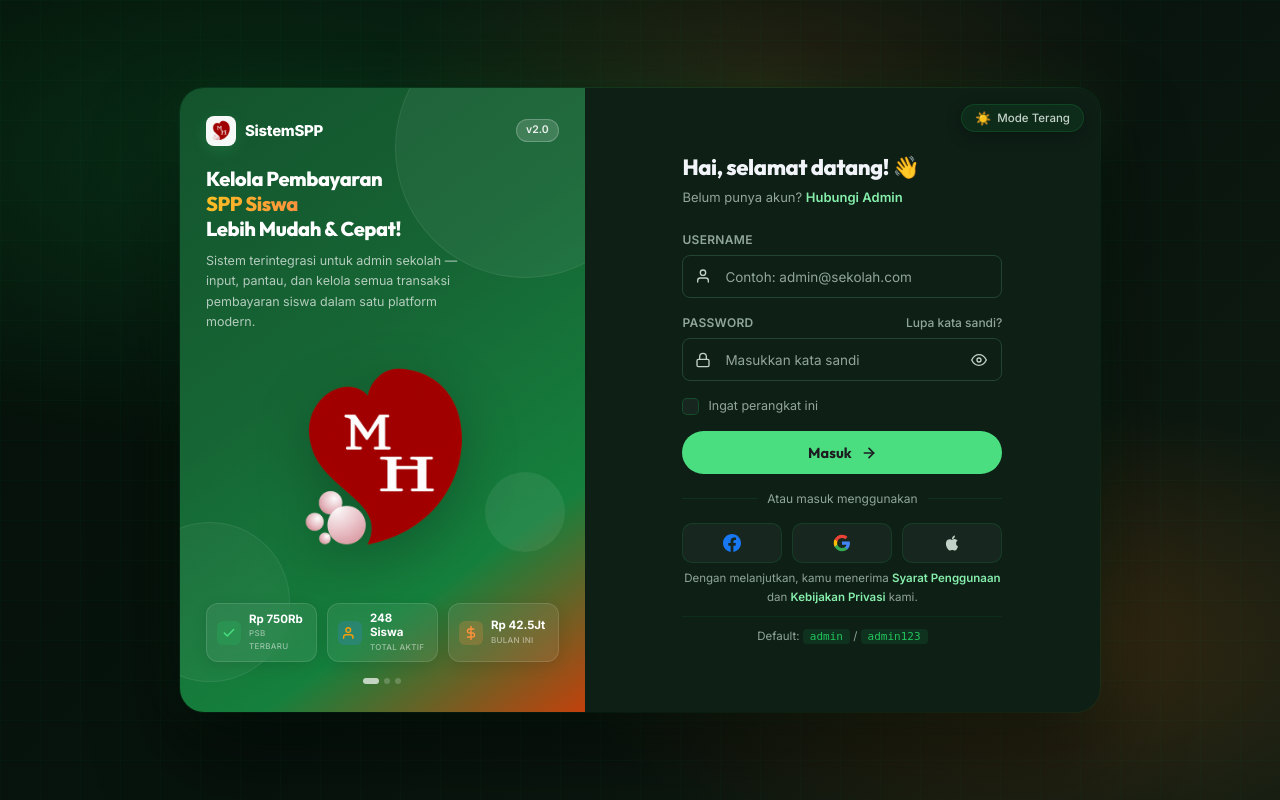
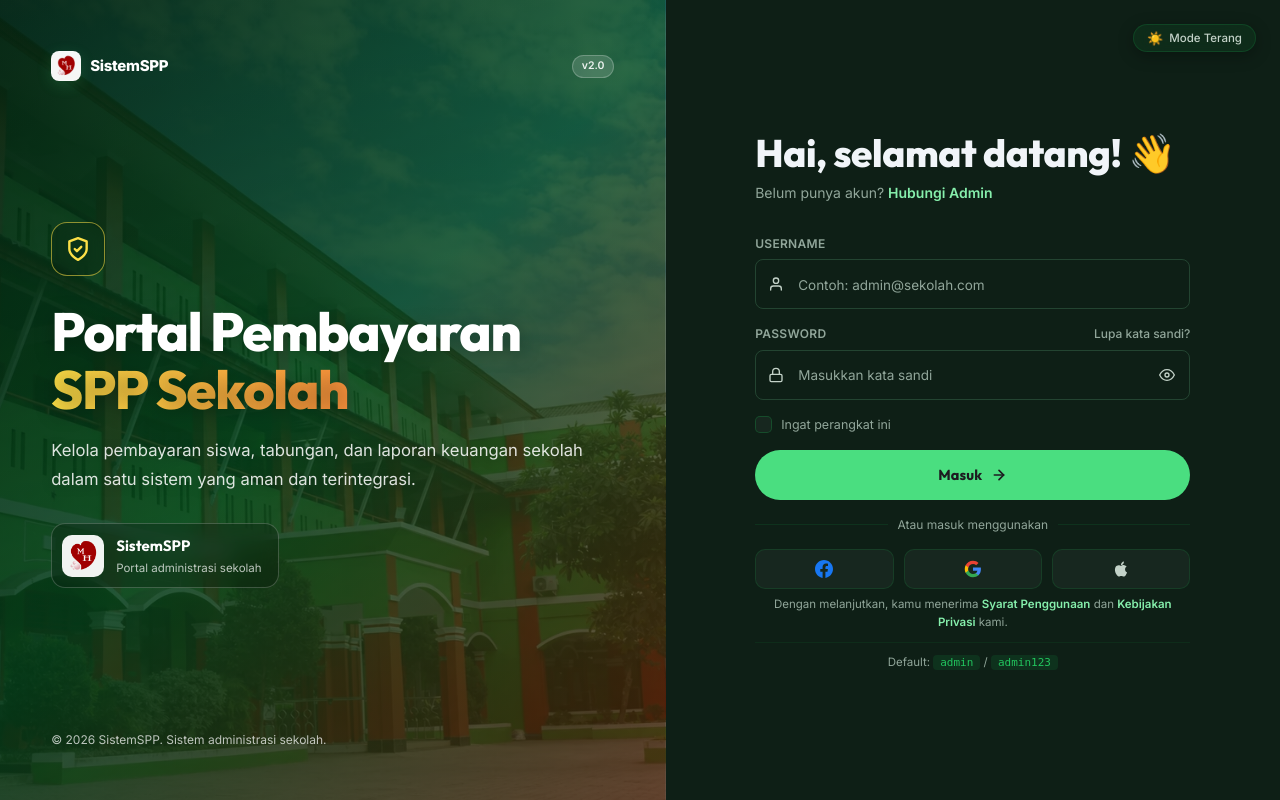
Before and after one commit to Jayszrs/spp-management-system, a PHP site: page /login.php in a window 1280 px wide. Run offline with PHP 8.4, Linux system fonts and the light colour scheme.

Commit message:
Refactor code structure for improved readability and maintainability

```diff
--- a/assets/css/login.css
+++ b/assets/css/login.css
@@ -701,3 +701,189 @@
 [data-theme="light"] .rfield-eye:hover {
   color: var(--accent);
 }
+
+/* Full-screen split portal: school photo + existing login form */
+.login-split-body,
+[data-theme="light"] .login-split-body {
+  padding: 0;
+  overflow: auto;
+  background: var(--bg-base);
+}
+.login-split-body::before,
+[data-theme="light"] .login-split-body::before {
+  display: none;
+}
+.login-card-wrap,
+[data-theme="light"] .login-card-wrap {
+  width: 100%;
+  max-width: none;
+  min-height: 100vh;
+  border-radius: 0;
+  box-shadow: none;
+  animation: none;
+}
+.login-left,
+[data-theme="light"] .login-left {
+  flex: 0 0 52%;
+  min-height: 100vh;
+  padding: clamp(32px, 4vw, 64px);
+  background-image:
+    linear-gradient(135deg, rgba(3, 40, 18, 0.94) 0%, rgba(6, 91, 37, 0.80) 48%, rgba(124, 58, 12, 0.68) 100%),
+    url('../img/school-background.webp');
+  background-size: cover;
+  background-position: center;
+  isolation: isolate;
+}
+.login-left::after {
+  content: '';
+  position: absolute;
+  inset: 0;
+  z-index: -1;
+  background: linear-gradient(180deg, rgba(0,0,0,0.08), rgba(0,0,0,0.32));
+  pointer-events: none;
+}
+.left-topbar {
+  margin-bottom: 0;
+}
+.left-hero {
+  justify-content: center;
+  align-items: flex-start;
+  max-width: 580px;
+}
+.left-feature-icon {
+  width: 54px;
+  height: 54px;
+  display: inline-flex;
+  align-items: center;
+  justify-content: center;
+  color: #fde047;
+  border: 1px solid rgba(253,224,71,0.55);
+  background: rgba(0,0,0,0.18);
+  border-radius: 16px;
+  margin-bottom: 26px;
+  backdrop-filter: blur(8px);
+}
+.left-tagline h1 {
+  max-width: 620px;
+  margin-bottom: 18px;
+  font-size: clamp(38px, 4.2vw, 62px);
+  line-height: 1.08;
+  letter-spacing: -1.2px;
+  text-shadow: 0 3px 20px rgba(0,0,0,0.28);
+}
+.tagline-accent {
+  background: linear-gradient(90deg, #fde047, #fb923c);
+  -webkit-background-clip: text;
+  -webkit-text-fill-color: transparent;
+  background-clip: text;
+}
+.left-desc {
+  max-width: 560px;
+  color: rgba(255,255,255,0.86);
+  font-size: clamp(15px, 1.3vw, 18px);
+  line-height: 1.7;
+  text-shadow: 0 2px 12px rgba(0,0,0,0.25);
+}
+.left-school-card {
+  display: inline-flex;
+  align-items: center;
+  gap: 12px;
+  margin-top: 30px;
+  padding: 10px 16px 10px 10px;
+  color: #fff;
+  background: rgba(0,0,0,0.22);
+  border: 1px solid rgba(255,255,255,0.2);
+  border-radius: 14px;
+  backdrop-filter: blur(10px);
+}
+.left-school-logo {
+  width: 42px;
+  height: 42px;
+  object-fit: contain;
+  padding: 3px;
+  border-radius: 10px;
+  background: rgba(255,255,255,0.94);
+}
+.left-school-card strong,
+.left-school-card span {
+  display: block;
+}
+.left-school-card strong {
+  font-family: 'Outfit', sans-serif;
+  font-size: 15px;
+}
+.left-school-card span {
+  margin-top: 1px;
+  color: rgba(255,255,255,0.72);
+  font-size: 11.5px;
+}
+.left-footer {
+  position: relative;
+  z-index: 2;
+  color: rgba(255,255,255,0.72);
+  font-size: 12px;
+}
+.login-right {
+  min-height: 100vh;
+  padding: clamp(56px, 7vw, 96px);
+  background: var(--bg-surface);
+}
+[data-theme="light"] .login-right {
+  background: #ffffff;
+}
+.right-inner {
+  max-width: 460px;
+}
+.right-greeting {
+  margin-bottom: 30px;
+}
+.right-greeting h2 {
+  font-size: clamp(30px, 3vw, 40px);
+}
+.right-greeting p {
+  font-size: 14px;
+}
+.rfield-input {
+  min-height: 50px;
+}
+.btn-login-main {
+  min-height: 50px;
+}
+.login-theme-btn {
+  top: 24px;
+  right: 24px;
+}
+
+@media (max-width: 1100px) {
+  .login-left {
+    flex-basis: 50%;
+    padding: 36px;
+  }
+  .left-tagline h1 { font-size: clamp(34px, 4.4vw, 48px); }
+  .login-right { padding: 64px 44px 44px; }
+}
+
+@media (max-width: 900px) {
+  .login-card-wrap {
+    max-width: none;
+    min-height: 100vh;
+    border-radius: 0;
+  }
+  .login-left { display: none; }
+  .login-right {
+    min-height: 100vh;
+    padding: 68px 28px 40px;
+  }
+  .right-inner {
+    width: 100%;
+    max-width: 460px;
+  }
+  .right-brand-mobile { display: flex; }
+}
+
+@media (max-width: 480px) {
+  .login-split-body { padding: 0; }
+  .login-right { padding: 64px 20px 32px; }
+  .right-greeting { margin-bottom: 24px; }
+  .right-greeting h2 { font-size: 28px; }
+}
--- a/login.php
+++ b/login.php
@@ -84,7 +84,7 @@ if ($_SERVER['REQUEST_METHOD'] === 'POST') {
   <!-- Prevent theme flash -->
   <script>(function(){var t=localStorage.getItem('spp_theme')||'dark';document.documentElement.setAttribute('data-theme',t);})();</script>
   <link rel="stylesheet" href="assets/css/style.css?v=3.1" />
-  <link rel="stylesheet" href="assets/css/login.css?v=3.1" />
+  <link rel="stylesheet" href="assets/css/login.css?v=3.2" />
 </head>
 <body class="login-split-body">
 
@@ -105,67 +105,34 @@ if ($_SERVER['REQUEST_METHOD'] === 'POST') {
       <span class="left-version-badge">v2.0</span>
     </div>
 
-    <!-- Decorative circles -->
-    <div class="deco-circle deco-c1"></div>
-    <div class="deco-circle deco-c2"></div>
-    <div class="deco-circle deco-c3"></div>
-
-    <!-- Hero content -->
+    <!-- School portal introduction -->
     <div class="left-hero">
+      <div class="left-feature-icon" aria-hidden="true">
+        <svg width="26" height="26" viewBox="0 0 24 24" fill="none" stroke="currentColor" stroke-width="2.2" stroke-linecap="round" stroke-linejoin="round">
+          <path d="M12 22s8-4 8-10V5l-8-3-8 3v7c0 6 8 10 8 10z"/>
+          <polyline points="9 12 11 14 15 10"/>
+        </svg>
+      </div>
       <div class="left-tagline">
         <h1>
-          Kelola Pembayaran<br/>
-          <span class="tagline-accent">SPP Siswa</span><br/>
-          Lebih Mudah &amp; Cepat!
+          Portal Pembayaran<br/>
+          <span class="tagline-accent">SPP Sekolah</span>
         </h1>
         <p class="left-desc">
-          Sistem terintegrasi untuk admin sekolah — input, pantau, dan kelola semua transaksi pembayaran siswa dalam satu platform modern.
+          Kelola pembayaran siswa, tabungan, dan laporan keuangan sekolah dalam satu sistem yang aman dan terintegrasi.
         </p>
       </div>
 
-      <!-- Illustration -->
-      <div class="left-illustration-wrap">
-        <img src="assets/img/school-logo.png" alt="Logo SD MH" class="left-illustration login-school-logo" />
-      </div>
-
-      <!-- Hero Metrics (Simpler tapi Menarik) -->
-      <div class="left-metrics-row">
-        <div class="metric-pill">
-          <div class="mp-icon mpi-green">
-            <svg width="14" height="14" viewBox="0 0 24 24" fill="none" stroke="currentColor" stroke-width="2.5" stroke-linecap="round" stroke-linejoin="round"><polyline points="20 6 9 17 4 12"/></svg>
-          </div>
-          <div class="mp-info">
-            <span class="mp-val">Rp 750Rb</span>
-            <span class="mp-lbl">PSB Terbaru</span>
-          </div>
-        </div>
-        <div class="metric-pill">
-          <div class="mp-icon mpi-blue">
-            <svg width="14" height="14" viewBox="0 0 24 24" fill="none" stroke="currentColor" stroke-width="2.5" stroke-linecap="round" stroke-linejoin="round"><path d="M17 21v-2a4 4 0 0 0-4-4H5a4 4 0 0 0-4 4v2"/><circle cx="9" cy="7" r="4"/></svg>
-          </div>
-          <div class="mp-info">
-            <span class="mp-val">248 Siswa</span>
-            <span class="mp-lbl">Total Aktif</span>
-          </div>
-        </div>
-        <div class="metric-pill">
-          <div class="mp-icon mpi-purple">
-            <svg width="14" height="14" viewBox="0 0 24 24" fill="none" stroke="currentColor" stroke-width="2.5" stroke-linecap="round" stroke-linejoin="round"><line x1="12" y1="1" x2="12" y2="23"/><path d="M17 5H9.5a3.5 3.5 0 0 0 0 7h5a3.5 3.5 0 0 1 0 7H6"/></svg>
-          </div>
-          <div class="mp-info">
-            <span class="mp-val">Rp 42.5Jt</span>
-            <span class="mp-lbl">Bulan Ini</span>
-          </div>
+      <div class="left-school-card">
+        <img src="assets/img/school-logo.png" alt="" class="left-school-logo" />
+        <div>
+          <strong>SistemSPP</strong>
+          <span>Portal administrasi sekolah</span>
         </div>
       </div>
+    </div>
 
-      <!-- Bottom dots decoration -->
-      <div class="left-dots">
-        <span class="dot dot-active"></span>
-        <span class="dot"></span>
-        <span class="dot"></span>
-      </div>
-    </div>
+    <p class="left-footer">&copy; <?= date('Y') ?> SistemSPP. Sistem administrasi sekolah.</p>
 
   </div><!-- /login-left -->
 
```
Also changed, not shown: assets/img/school-background.webp (added).
